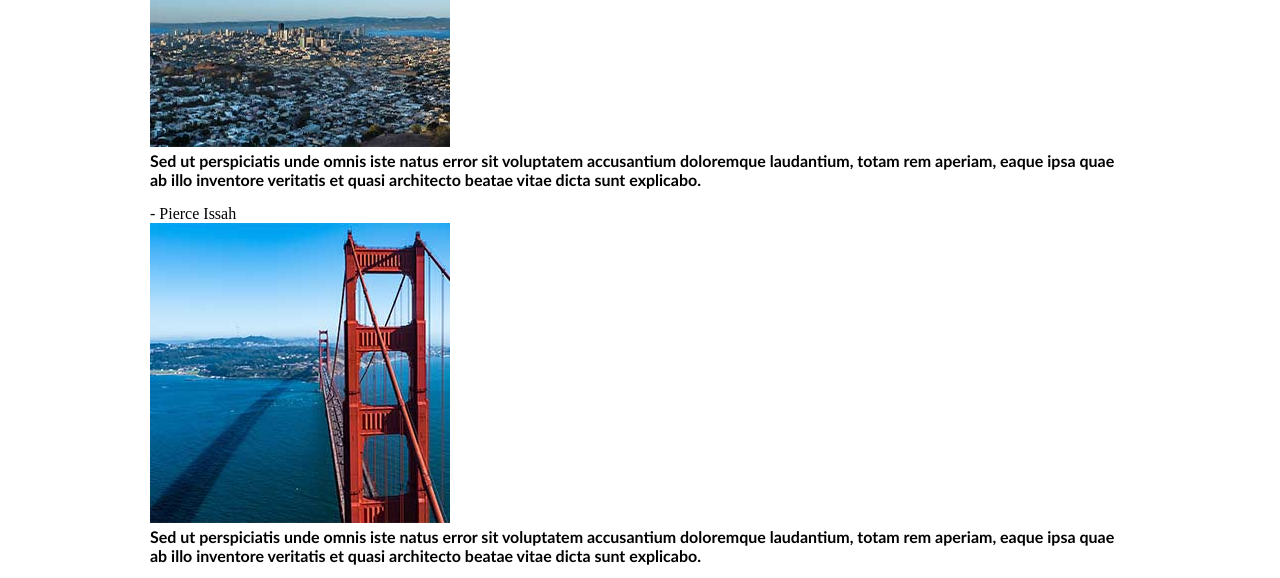
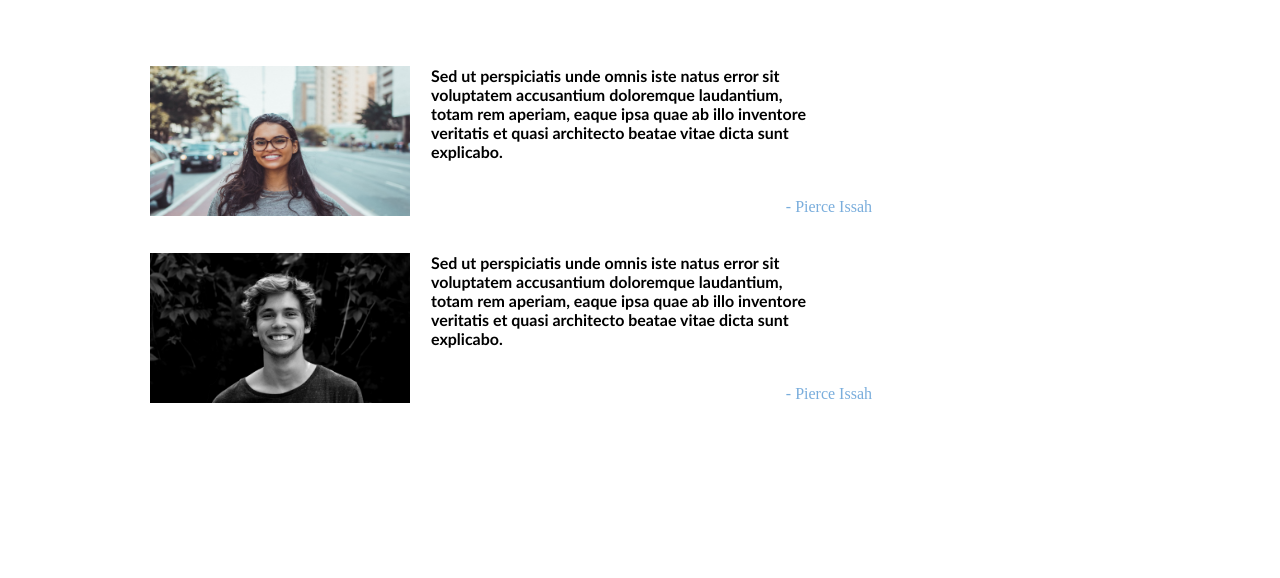
Before and after one commit to in215-pissah/travel-fly_About, a website: page about.html in a window 1280 px wide. Shown: the part 581-1159 px from the top of the page. Drawn offline with Linux system fonts and the light colour scheme.

Commit message:
Added Cilent Images

```diff
--- a/about.html
+++ b/about.html
@@ -57,7 +57,7 @@
           <hr />
           <div class="client-box">
             <div class="client-img">
-              <img src="images/thumb1_300x300.jpg" alt="bridge" />
+              <img src="images/about-client-01.jpg" alt="bridge" />
             </div>
             <div class="client-text">
               <p>
@@ -71,7 +71,7 @@
           </div>
           <div class="client-box">
             <div class="client-img">
-              <img src="images/thumb2_300x300.jpg" alt="bridge" />
+              <img src="images/about-client-02.jpg" alt="bridge" />
             </div>
             <div class="client-text">
               <p>
--- a/scss/about/about.scss
+++ b/scss/about/about.scss
@@ -0,0 +1,56 @@
+.about {
+  margin-top: 111px;
+  margin-bottom: 180px;
+  .about-header {
+    hr {
+      width: 171px;
+      background-color: #000000;
+      border: 1px solid #000000;
+    }
+  }
+  .about-client-quotes {
+    margin-top: 107px;
+    p {
+      font-size: 30px;
+    }
+    hr {
+      background-color: #000;
+      border: 2px solid solid;
+      width: 255px;
+    }
+    .client-box {
+      //   background-color: brown;
+      max-width: 722px;
+      height: 150px;
+      margin-top: 37px;
+      margin-bottom: 37px;
+      display: flex;
+      position: relative;
+
+      .client-img {
+        // background-color: coral;
+        width: 260px;
+        height: 150px;
+        margin-right: 21px;
+        img {
+          width: 100%;
+          height: 100%;
+        }
+      }
+      .client-text {
+        width: 385px;
+        height: 102px;
+        margin-bottom: 30px;
+        p {
+          font-size: 16px;
+        }
+      }
+      .client-name {
+        color: #79addc;
+        position: absolute;
+        bottom: 0;
+        right: 0;
+      }
+    }
+  }
+}
```
Also changed, not shown: css/styles.css, images/about-client-01.jpg (added), images/about-client-02.jpg (added), 1 other file.
